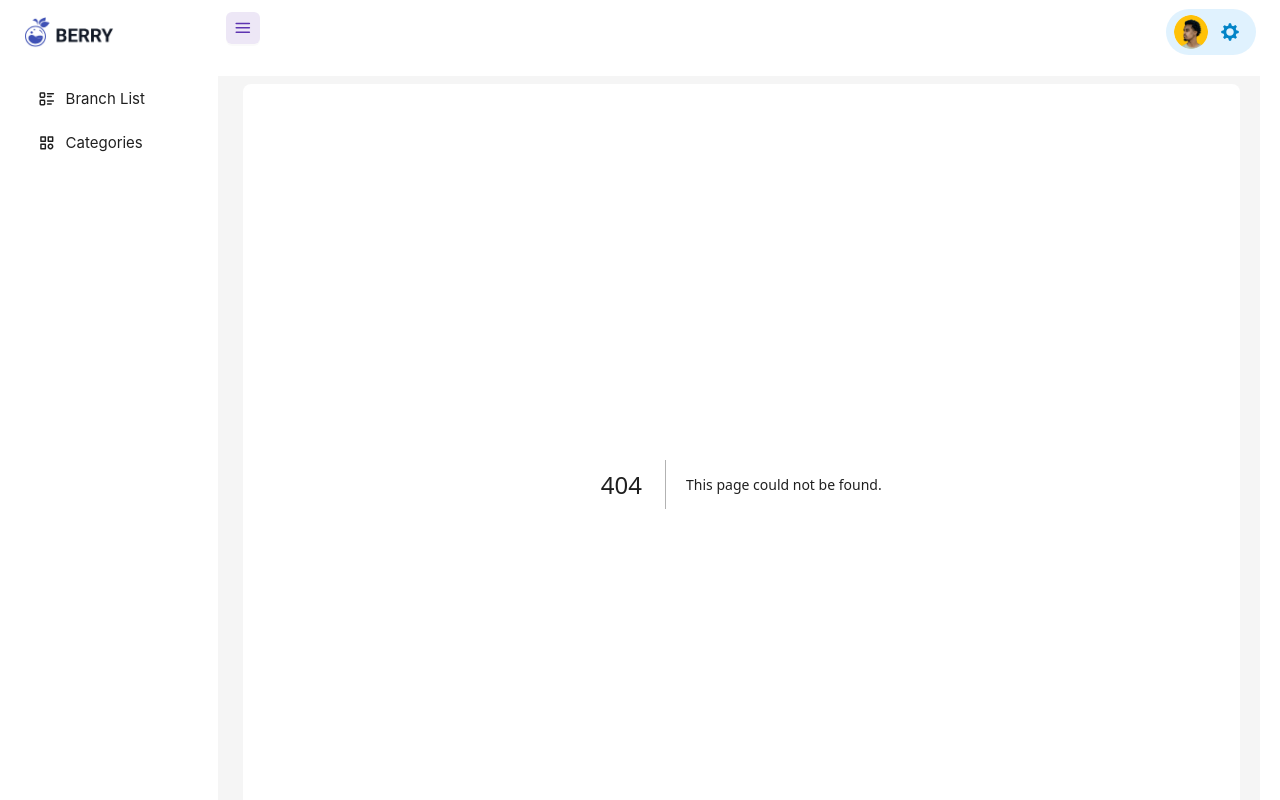
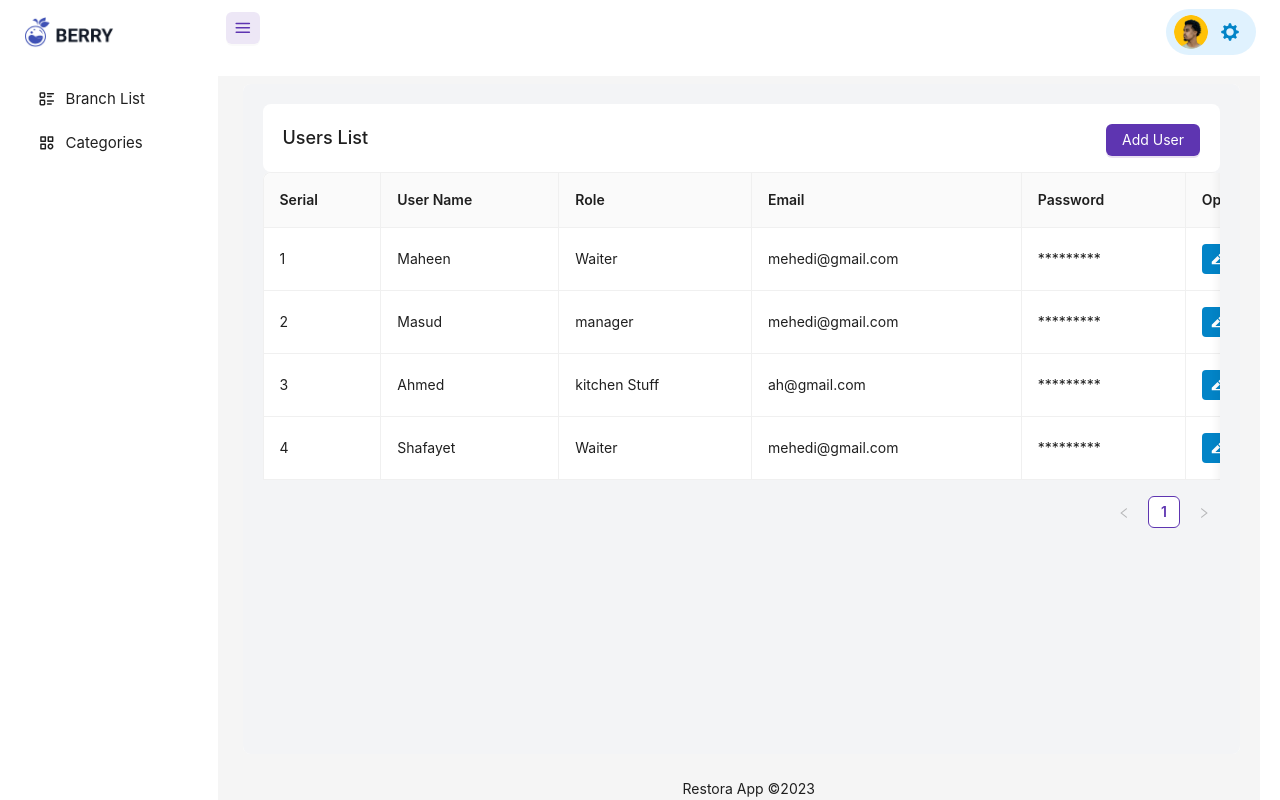
Before and after one commit to rehanmosabbir/codecamprestora.web, a Next.js app: page /dashboard/branch-user-list in a window 1280 px wide. Before the commit this address had no page. Shown: the top 800 px of the page. Built offline with nearby package versions, Linux system fonts and the light colour scheme.

Commit message:
Branch user lists functionality fixed

```diff
--- a/src/components/BranchListComponent/BranchList.tsx
+++ b/src/components/BranchListComponent/BranchList.tsx
@@ -135,10 +135,11 @@ export const BranchList = () => {
 
   return (
     <div className=" bg-gray-100 min-h-[calc(100vh-(130px))] rounded-lg pt-5 overflow-x-scroll">
-      <h2 className="bg-white mx-5 font-bold text-lg p-5 rounded-lg">
+      <h2 className="bg-white mx-5 font-[500] text-lg p-5 rounded-lg">
         Restaurant Branch List
       </h2>
       <Table
+        bordered
         className="mx-5"
         columns={columns}
         dataSource={data}
@@ -147,5 +148,3 @@ export const BranchList = () => {
     </div>
   );
 };
-
-// export default BranchList;
--- a/src/components/BranchUserList/BranchUserLists.tsx
+++ b/src/components/BranchUserList/BranchUserLists.tsx
@@ -34,7 +34,7 @@ export const BranchUserLists: React.FC = () => {
     {
       key: "1",
       username: "Maheen",
-      role: "Service",
+      role: "Waiter",
       email: "mehedi@gmail.com",
       password: "*********",
     },
@@ -55,7 +55,7 @@ export const BranchUserLists: React.FC = () => {
     {
       key: "4",
       username: "Shafayet",
-      role: "Service",
+      role: "Waiter",
       email: "mehedi@gmail.com",
       password: "*********",
     },
@@ -105,40 +105,41 @@ export const BranchUserLists: React.FC = () => {
     }
   };
 
-  const [count, setCount] = useState<number>(8);
+  const [count, setCount] = useState<number>(5);
 
   const handleAdd = () => {
     const newData: DataType = {
       key: count.toString(),
-      username: "User Name",
-      role: "Role",
-      email: "Email",
-      password: "Password",
+      username: "",
+      role: "",
+      email: "",
+      password: "",
     };
     edit(newData);
     setDataSource([...dataSource, newData]);
     setCount(count + 1);
   };
 
-  // const handleSave = (row: DataType) => {
-  //   const newData = [...dataSource];
-  //   const index = newData.findIndex((item) => row.key === item.key);
-  //   const item = newData[index];
-  //   newData.splice(index, 1, {
-  //     ...item,
-  //     ...row,
-  //   });
-  //   setDataSource(newData);
-  // };
+  const handleSave = (row: DataType) => {
+    const newData = [...dataSource];
+    const index = newData.findIndex((item) => row.key === item.key);
+    const item = newData[index];
+    newData.splice(index, 1, {
+      ...item,
+      ...row,
+    });
+    setDataSource(newData);
+  };
 
   const handleDelete = (key: React.Key) => {
     const newData = dataSource.filter((item: any) => item.key !== key);
     setDataSource(newData);
   };
+
   //: ColumnsType<DataType>
   const columns = [
     {
-      title: "ID",
+      title: "Serial",
       dataIndex: "key",
       editable: false,
     },
@@ -149,20 +150,26 @@ export const BranchUserLists: React.FC = () => {
     },
     {
       title: "Role",
-      //dataIndex: "role",
-      editable: false,
-      render: (_: any, record: DataType) => {
+      dataIndex: "role",
+      //editable: true,
+      render: (_: any, record: DataType, key: number) => {
+        const handleRoleChange = (value: string, key: number) => {
+          const updatedData = [...dataSource];
+          updatedData[key].role = value;
+          setDataSource(updatedData);
+        };
         const editable = isEditing(record);
         return editable ? (
           <Space wrap>
             <Select
-              defaultValue="Select Role"
+              defaultValue={`Select Value ${record.role}`}
               style={{ width: 180 }}
               options={[
                 { value: "Manager", label: "Manager" },
                 { value: "Waiter", label: "Waiter" },
                 { value: "Kitchen Staff", label: "Kitchen Staff" },
               ]}
+              onChange={(value) => handleRoleChange(value, key)}
             />
           </Space>
         ) : (
@@ -272,7 +279,7 @@ export const BranchUserLists: React.FC = () => {
   };
 
   return (
-    <div className="bg-gray-100 min-h-[calc(100vh-(130px))] rounded-lg pt-5 overflow-x-scroll">
+    <div className="bg-gray-100 min-h-[calc(100vh-(130px))] rounded-lg pt-5">
       <div className="bg-white mx-5 font-[500] text-lg p-5 rounded-lg">
         Users List
         <Button onClick={handleAdd} type="primary" style={{ float: "right" }}>
@@ -290,6 +297,7 @@ export const BranchUserLists: React.FC = () => {
         >
           <Form form={form} component={false}>
             <Table
+              scroll={{ x: 1200 }}
               className="mx-5"
               components={{
                 body: {
--- a/src/components/BranchUserList/UserListsEditable.tsx
+++ b/src/components/BranchUserList/UserListsEditable.tsx
@@ -1,4 +1,4 @@
-import { Form, Input, InputNumber, Select } from "antd";
+import { Form, Input, InputNumber } from "antd";
 import { EditableCellProps } from "./branchtype";
 
 const EditableCell: React.FC<EditableCellProps> = ({
@@ -9,41 +9,19 @@ const EditableCell: React.FC<EditableCellProps> = ({
   record,
   index,
   children,
-  handleSelectChange,
   ...restProps
 }) => {
-  const items = ["Placed", "In Progress", "Served"];
-
-  const renderInputNode = () => {
-    if (inputType === "number") {
-      return <InputNumber />;
-    }
-
-    if (inputType === "select") {
-      return (
-        <Select
-          value={record[dataIndex]}
-          onChange={(value: any) =>
-            handleSelectChange(dataIndex, value, record)
-          }
-        >
-          {items.map((item) => (
-            <Select.Option key={item} value={item}>
-              {item}
-            </Select.Option>
-          ))}
-        </Select>
-      );
-    }
-
-    return <Input />;
-  };
-
+  const inputNode =
+    inputType === "number" ? (
+      <InputNumber />
+    ) : (
+      <Input placeholder={`${title}`} />
+    );
   return (
     <td {...restProps}>
       {editing ? (
         <Form.Item
-          name={dataIndex as string}
+          name={dataIndex}
           style={{ margin: 0 }}
           rules={[
             {
@@ -52,7 +30,7 @@ const EditableCell: React.FC<EditableCellProps> = ({
             },
           ]}
         >
-          {renderInputNode()}
+          {inputNode}
         </Form.Item>
       ) : (
         children
--- /dev/null
+++ b/src/pages/dashboard/branch-user-list.tsx
@@ -0,0 +1,7 @@
+import { BranchUserLists } from "@/components/BranchUserList/BranchUserLists";
+
+// import { BranchUserLists } from "@/";
+const UserList = () => {
+  return <BranchUserLists />;
+};
+export default UserList;
```
